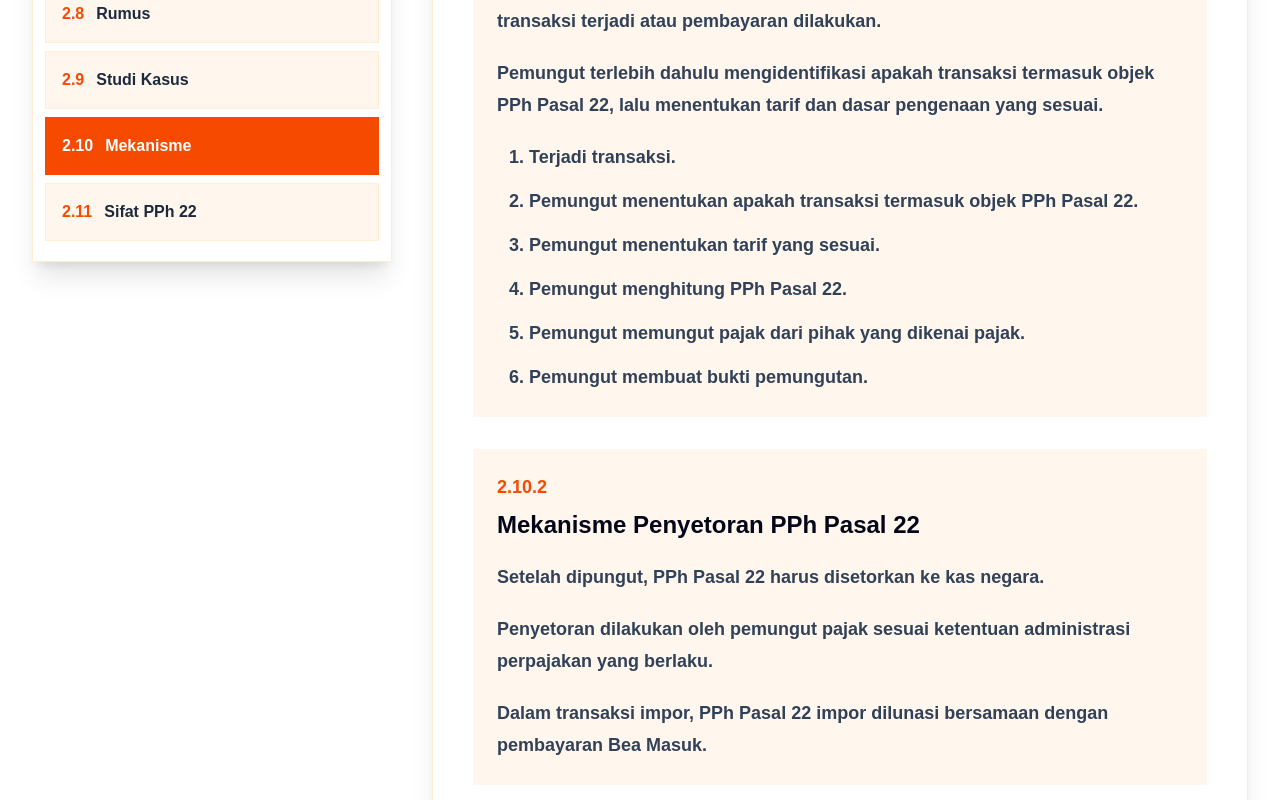
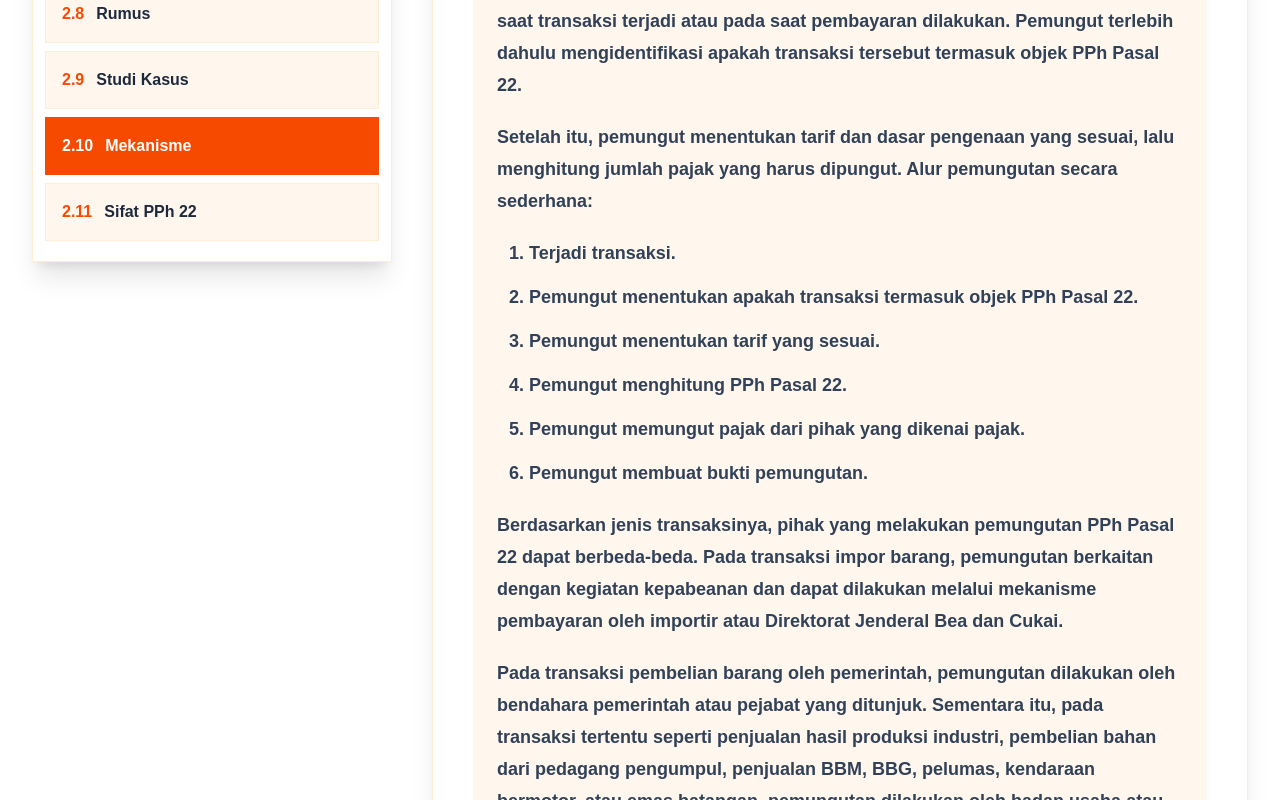
Before and after one commit to haiqal-nur/pajak-says, a Next.js app in the folder pajak-says/: page /materi/mekanisme in a window 1280 px wide. Shown: the part 1100-1900 px from the top of the page. Built offline with nearby package versions, Linux system fonts and the light colour scheme.

Commit message:
revition materi mekanisme

```diff
--- a/pajak-says/app/components/MateriTemplate.tsx
+++ b/pajak-says/app/components/MateriTemplate.tsx
@@ -12,6 +12,7 @@ type SubMateri = {
   title: string;
   content: string[];
   points?: string[];
+  afterPoints?: string[];
   formulas?: string[];
   tables?: TableData[];
 };
@@ -159,6 +160,19 @@ export default function MateriTemplate({
                         </ol>
                       )}
 
+                      {sub.afterPoints && (
+                        <div className="mt-5 space-y-5">
+                          {sub.afterPoints.map((paragraph, index) => (
+                            <p
+                              key={index}
+                              className="text-lg font-semibold leading-8 text-slate-700"
+                            >
+                              {paragraph}
+                            </p>
+                          ))}
+                        </div>
+                      )}
+
                       {sub.formulas && (
                         <div className="mt-6 bg-slate-950 p-6 text-white">
                           <p className="text-lg font-black text-orange-300">
--- a/pajak-says/app/materi/mekanisme/page.tsx
+++ b/pajak-says/app/materi/mekanisme/page.tsx
@@ -15,8 +15,8 @@ export default function MekanismePage() {
           number: "2.10.1",
           title: "Mekanisme Pemungutan PPh Pasal 22",
           content: [
-            "Pemungutan PPh Pasal 22 dilakukan oleh pemungut yang ditunjuk ketika transaksi terjadi atau pembayaran dilakukan.",
-            "Pemungut terlebih dahulu mengidentifikasi apakah transaksi termasuk objek PPh Pasal 22, lalu menentukan tarif dan dasar pengenaan yang sesuai.",
+            "Pemungutan PPh Pasal 22 dilakukan oleh pihak yang ditunjuk pemerintah pada saat transaksi terjadi atau pada saat pembayaran dilakukan. Pemungut terlebih dahulu mengidentifikasi apakah transaksi tersebut termasuk objek PPh Pasal 22.",
+            "Setelah itu, pemungut menentukan tarif dan dasar pengenaan yang sesuai, lalu menghitung jumlah pajak yang harus dipungut. Alur pemungutan secara sederhana:",
           ],
           points: [
             "Terjadi transaksi.",
@@ -26,6 +26,10 @@ export default function MekanismePage() {
             "Pemungut memungut pajak dari pihak yang dikenai pajak.",
             "Pemungut membuat bukti pemungutan.",
           ],
+          afterPoints:[
+            "Berdasarkan jenis transaksinya, pihak yang melakukan pemungutan PPh Pasal 22 dapat berbeda-beda. Pada transaksi impor barang, pemungutan berkaitan dengan kegiatan kepabeanan dan dapat dilakukan melalui mekanisme pembayaran oleh importir atau Direktorat Jenderal Bea dan Cukai.",
+            "Pada transaksi pembelian barang oleh pemerintah, pemungutan dilakukan oleh bendahara pemerintah atau pejabat yang ditunjuk. Sementara itu, pada transaksi tertentu seperti penjualan hasil produksi industri, pembelian bahan dari pedagang pengumpul, penjualan BBM, BBG, pelumas, kendaraan bermotor, atau emas batangan, pemungutan dilakukan oleh badan usaha atau industri tertentu yang telah ditetapkan sebagai pemungut. Oleh karena itu, mekanisme pemungutan PPh Pasal 22 tidak hanya bergantung pada objek transaksinya, tetapi juga pada pihak yang ditunjuk sebagai pemungut pajak.",
+          ]
         },
         {
           number: "2.10.2",
@@ -34,6 +38,13 @@ export default function MekanismePage() {
             "Setelah dipungut, PPh Pasal 22 harus disetorkan ke kas negara.",
             "Penyetoran dilakukan oleh pemungut pajak sesuai ketentuan administrasi perpajakan yang berlaku.",
             "Dalam transaksi impor, PPh Pasal 22 impor dilunasi bersamaan dengan pembayaran Bea Masuk.",
+            "Penyetoran PPh Pasal 22 dapat dijelaskan sebagai berikut:",
+          ],
+          points:[
+            "PPh Pasal 22 atas impor barang : disetor oleh importir yang bersangkutan atau Direktorat Jenderal Bea dan Cukai. Penyetoran dilakukan melalui Pos Persepsi, Bank Devisa Persepsi, atau Bank Persepsi dengan menggunakan SSP atau Surat Setoran Pabean, Cukai, dan Pajak (SSPCP). Dokumen tersebut berfungsi sebagai bukti bahwa PPh Pasal 22 atas impor telah dipungut dan disetorkan. PPh disetorkan bersamaan saat pembayaran Bea Masuk. ",
+            "PPh Pasal 22 atas ekspor komoditas tambang, batubara, mineral logam, dan mineral bukan logam : disetor oleh eksportir yang bersangkutan. Penyetoran dilakukan melalui Pos Persepsi, Bank Devisa Persepsi, atau Bank Persepsi menggunakan SSP atau SSPCP sebagai bukti pemungutan pajak. PPh disetorkan saat penyelesaian dokumen pabean. ",
+            "PPh Pasal 22 yang dipungut oleh bendahara pemerintah atau pejabat pemerintah tertentu : PPh wajib disetorkan oleh pemungut ke kas negara. Penyetoran dilakukan melalui Pos Persepsi, Bank Devisa, atau bank yang ditunjuk oleh Menteri Keuangan dengan menggunakan surat setoran pajak. Pemungut pajak wajib menerbitkan Bukti Pemungutan rangkap tiga (lembar pertama untuk Wajib Pajak, lembar kedua untuk KPP sebagai lampiran SPT, lembar ketiga sebagai arsip pemungut yang bersangkutan.. PPh ini dipungut pada saat pembayaran kepada rekanan.",
+            "PPh Pasal 22 yang dipungut oleh badan usaha atau industri tertentu : PPh disetor oleh pemungut melalui Pos Persepsi, Bank Devisa Persepsi, atau Bank Persepsi menggunakan SSP. Pemungut pajak wajib menerbitkan Bukti Pemungutan rangkap tiga. Badan usaha atau industri tertentu tersebut dapat meliputi BUMN atau badan usaha tertentu, industri semen, industri kertas, industri baja, industri otomotif, industri farmasi, ATPM, APM, importir kendaraan bermotor, produsen dan importir BBM, BBG, pelumas, industri atau eksportir yang membeli bahan dari sektor primer, badan usaha yang membeli batubara, serta badan usaha yang menjual emas batangan di dalam negeri.",
           ],
         },
         {
```
